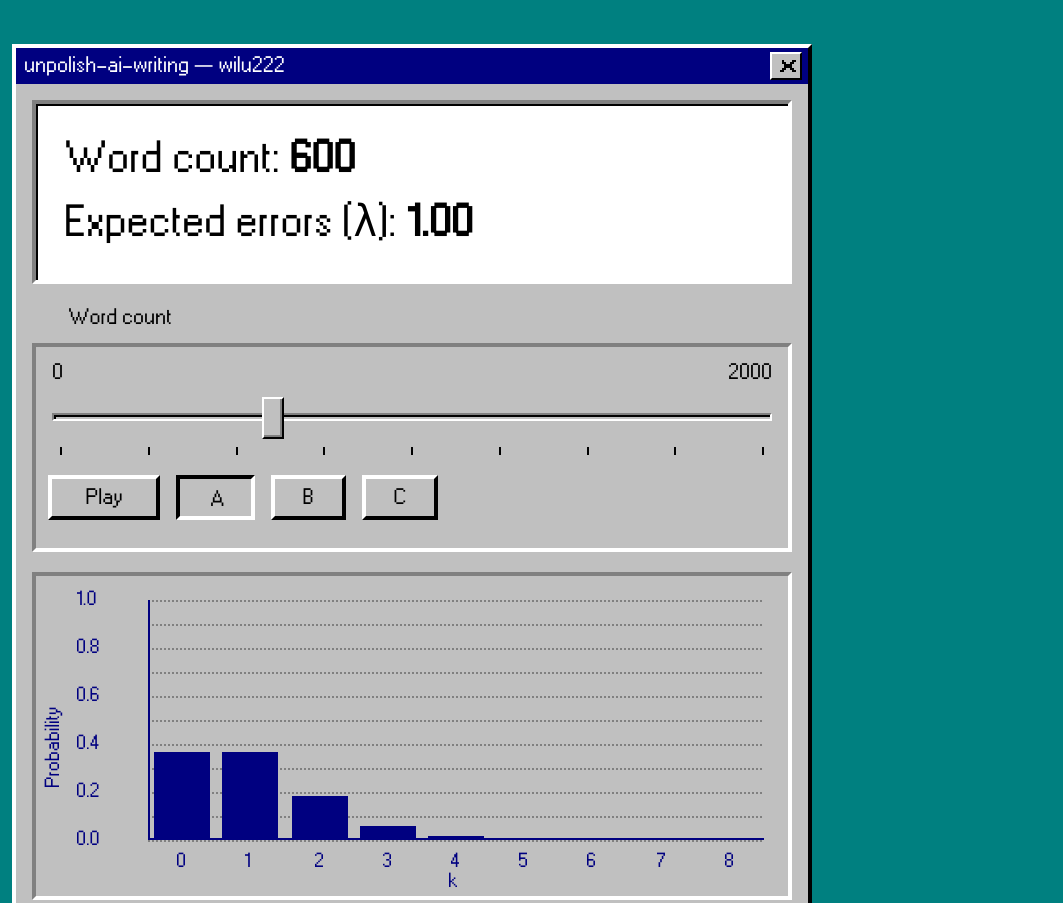
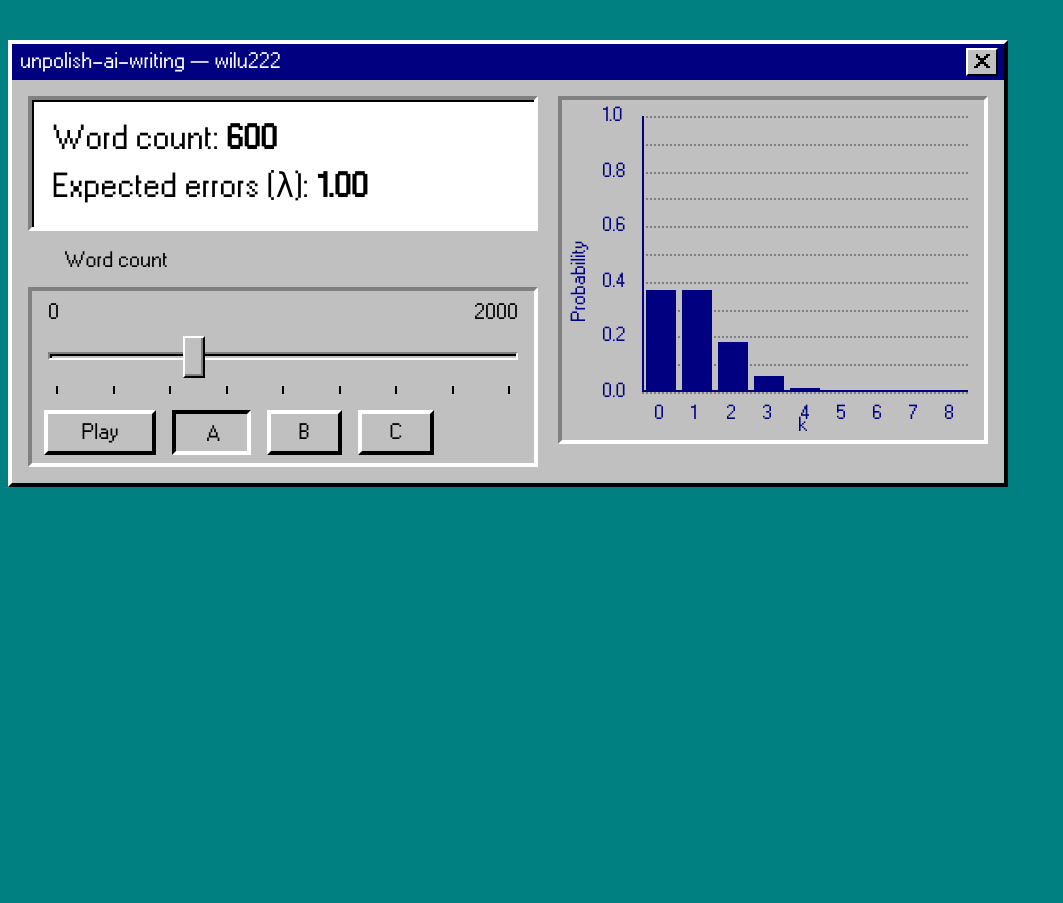
Before and after one commit to wilu222/wilu222.github.io, a plain HTML site: page docs/poisson-recorder.html in a window 1280 px wide. Shown: the top 903 px of the page, without its empty margins (0-1063 px from the left). After the commit the page ends 800 px from the top, so only its background shows below. Drawn offline with Linux system fonts and the light colour scheme.

Commit message:
horizontal redesign poisson window

```diff
--- a/docs/assets/poisson-charts.js
+++ b/docs/assets/poisson-charts.js
@@ -32,7 +32,14 @@
   }
 
   function pad(canvas) {
-    return { left: 56, right: 12, top: 12, bottom: 28 };
+    var w = canvas.clientWidth || 0;
+    var narrow = w < 320;
+    return {
+      left: narrow ? 40 : 56,
+      right: narrow ? 8 : 12,
+      top: narrow ? 8 : 12,
+      bottom: narrow ? 24 : 28
+    };
   }
 
   function setupCanvas(canvas) {
--- a/docs/assets/win98.css
+++ b/docs/assets/win98.css
@@ -138,11 +138,12 @@ a {
 .w98-close::before {
   content: "";
   position: absolute;
-  left: 4px;
-  top: 3px;
+  left: 3px;
+  top: 2px;
   width: 1px;
   height: 1px;
   background: transparent;
+  /* 8x7 Win98 close X — 2px-thick diagonals, 2px waist at y3 */
   box-shadow:
     0 0 #000, 1px 0 #000,
     6px 0 #000, 7px 0 #000,
@@ -150,17 +151,18 @@ a {
     5px 1px #000, 6px 1px #000,
     2px 2px #000, 3px 2px #000,
     4px 2px #000, 5px 2px #000,
-    2px 3px #000, 3px 3px #000,
-    4px 3px #000, 5px 3px #000,
-    1px 4px #000, 2px 4px #000,
-    5px 4px #000, 6px 4px #000,
-    0 5px #000, 1px 5px #000,
-    6px 5px #000, 7px 5px #000;
+    3px 3px #000, 4px 3px #000,
+    2px 4px #000, 3px 4px #000,
+    4px 4px #000, 5px 4px #000,
+    1px 5px #000, 2px 5px #000,
+    5px 5px #000, 6px 5px #000,
+    0 6px #000, 1px 6px #000,
+    6px 6px #000, 7px 6px #000;
 }
 
 .w98-close:active::before {
-  left: 5px;
-  top: 4px;
+  left: 4px;
+  top: 3px;
 }
 
 .w98-body {
@@ -454,8 +456,14 @@ a {
   width: 50%;
 }
 
+.recorder-frame .page-pad {
+  padding: 8px;
+  min-height: 0;
+}
+
 .recorder-frame .w98-scale {
-  width: 400px; /* visual ~800px after zoom — fixed so toolbar never wraps at 100% */
+  zoom: 2;
+  width: 500px; /* ~1000px visual */
 }
 
 .recorder-frame .w98-window {
@@ -463,8 +471,28 @@ a {
   width: 100%;
 }
 
+.recorder-frame .w98-body {
+  display: grid;
+  grid-template-columns: 255px 215px; /* 255 + 10 gap + 215 = 480 content */
+  gap: 10px;
+  align-items: start;
+}
+
+.recorder-frame .w98-readout.big {
+  font-size: 17px; /* 34px visual — still large for a GIF */
+  line-height: 1.4;
+  padding: 8px 10px;
+  margin-bottom: 8px;
+}
+
+.recorder-frame .w98-group {
+  margin-bottom: 0;
+  padding: 8px 8px 6px;
+}
+
 .recorder-frame .w98-toolbar {
   flex-wrap: nowrap;
+  margin: 6px 0 0;
 }
 
 .recorder-frame .w98-toolbar .w98-btn {
@@ -475,10 +503,14 @@ a {
   min-width: 56px;
 }
 
+.recorder-frame .chart-panel {
+  margin-bottom: 0;
+}
+
 .recorder-frame .chart-panel-title {
   display: none;
 }
 
 .recorder-frame .chart-stage.recorder-stage {
-  height: 160px;
+  height: 170px;
 }
--- a/docs/poisson-recorder.html
+++ b/docs/poisson-recorder.html
@@ -15,6 +15,7 @@
         <button type="button" class="w98-title-btn w98-close" aria-label="Close" tabindex="-1"></button>
       </div>
       <div class="w98-body">
+        <div class="rec-left">
           <div class="w98-readout big" id="readout" aria-live="polite">
             <span class="line">Word count: <strong id="wordsOut">600</strong></span>
             <span class="line">Expected errors (λ): <strong id="lambdaOut">1.00</strong></span>
@@ -46,6 +47,7 @@
               <button type="button" class="w98-btn" id="styleC">C</button>
             </div>
           </fieldset>
+        </div>
 
         <div class="chart-panel">
           <div class="chart-stage recorder-stage">
```
Lines whose indentation alone changed are shown as unchanged.
